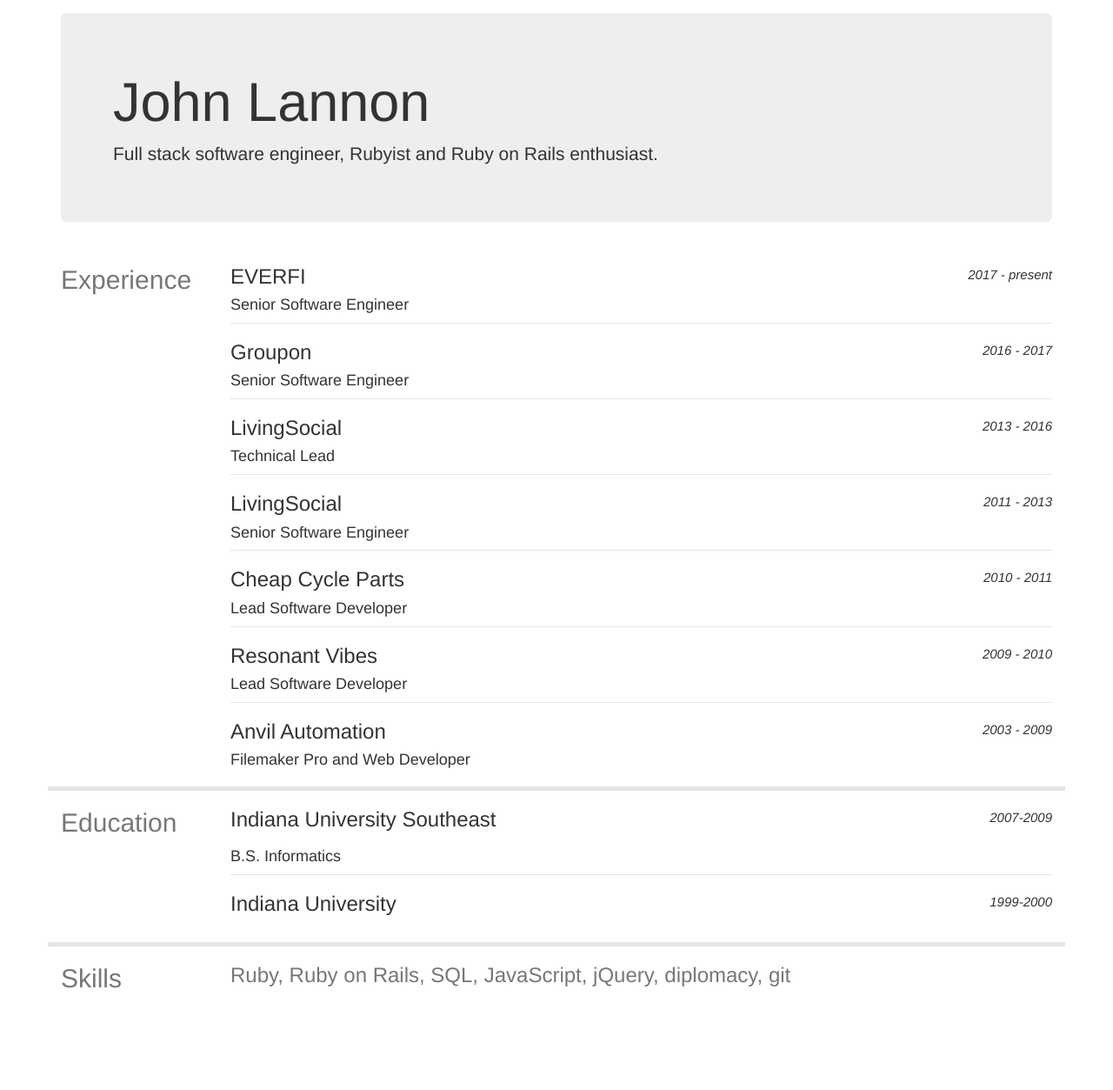
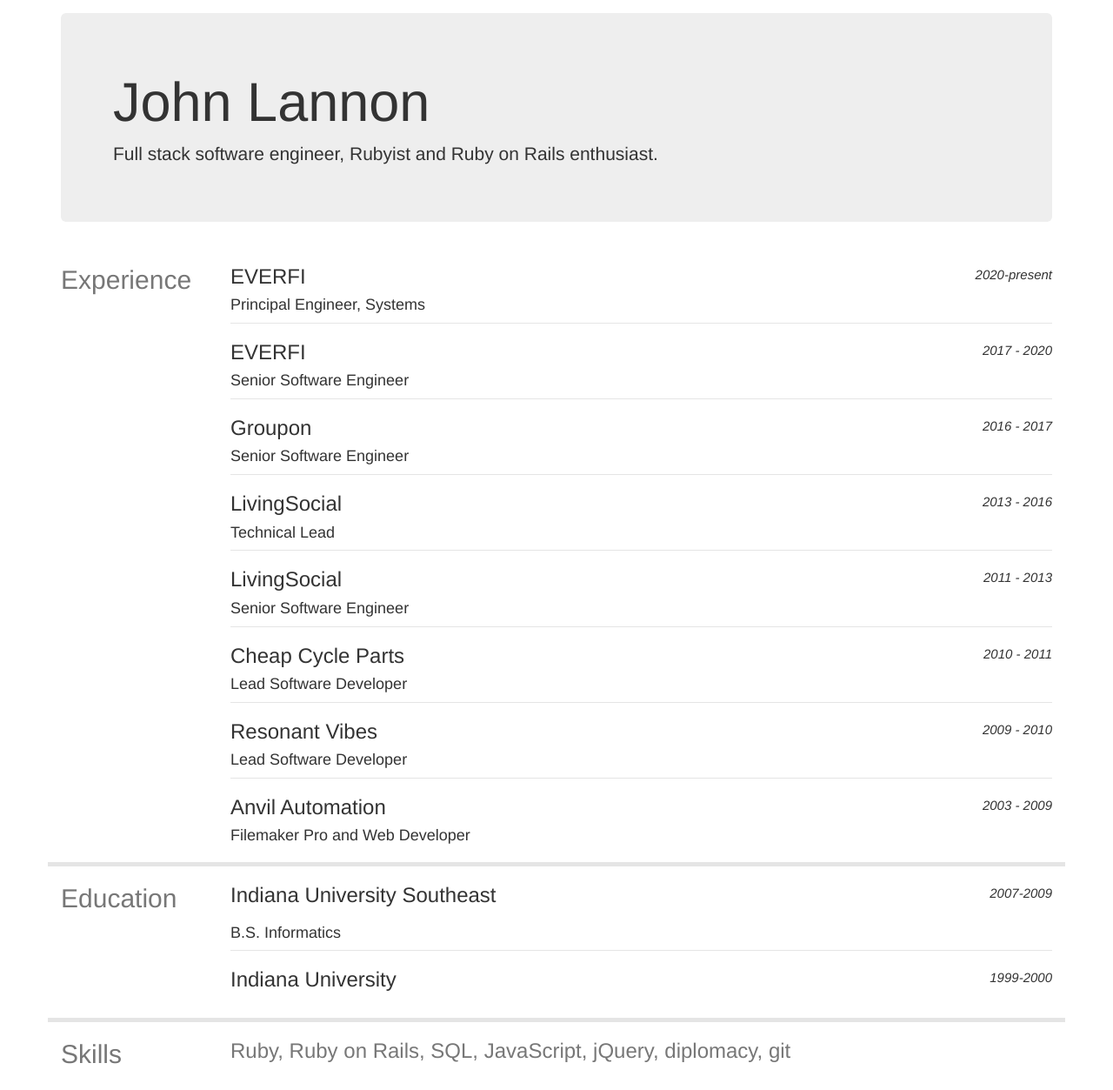
Before and after one commit to lannon/tvc15, a Jekyll site: the page built from cv.html, in a window 1280 px wide. Shown: the whole page at 87% size. Built offline with Jekyll 4.4.1, drawn with Linux system fonts in a browser that asks for light colours; before the commit the page ends 1166 px from its top, so only the background shows below that.

Commit message:
Update cv
Add new EVERFI position

```diff
--- a/cv.html
+++ b/cv.html
@@ -55,8 +55,15 @@
         <ul class="col-lg-10">
           <li class="position">
             <h3 class="employer">EVERFI</h3>
+            <h4 class="title">Principal Engineer, Systems</h4>
+            <em class="dates">2020-present</em>
+            <p class="description">
+            </p>
+          </li>
+          <li class="position">
+            <h3 class="employer">EVERFI</h3>
             <h4 class="title">Senior Software Engineer</h4>
-            <em class="dates">2017 - present</em>
+            <em class="dates">2017 - 2020</em>
             <p class="description">
             </p>
           </li>
```
